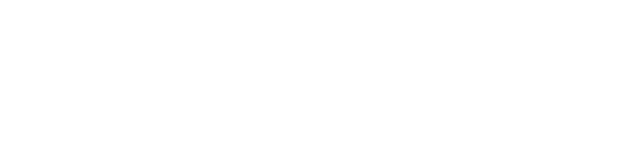
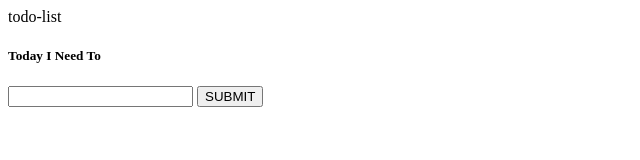
Before and after one commit to dts-kominfo-rea4a/challenge-dom-ferimustakim, a website: page index.html in a window 1280 px wide. Shown: the whole page, without its empty margins (0-640 px from the left). Drawn offline with Linux system fonts and the light colour scheme.

Commit message:
yang pertama

```diff
--- a/index.html
+++ b/index.html
@@ -9,14 +9,18 @@
   <body>
     <div id="app">
       <!-- TODO: Buatlah sebuah header dengan id todo-title -->
+      <header id="todo-title">todo-list</header>
       <!-- TODO: Buatlah sebuah subtitle dengan id todo-subtitle -->
-
+      <h5 id="todo-subtitle"> Today I Need To </h5>
       <!-- Section: input -->
       <!-- TODO: Buatlah sebuah input bertipe text dengan id todo-input -->
+      <input type="text" id="todo-input">
       <!-- TODO: Buatlah sebuah button dengan id todo-submit -->
+      <button id="todo-submit"> SUBMIT </button>
 
       <!-- Section output -->
       <!-- TODO: Buatlah sebuah <ul> dengan id todo-output -->
+        <ul id="todo-output"></ul>
     </div>
 
     <!-- ! Untuk tantangan ini, script jangan diubah ke external js yah ! -->
```
